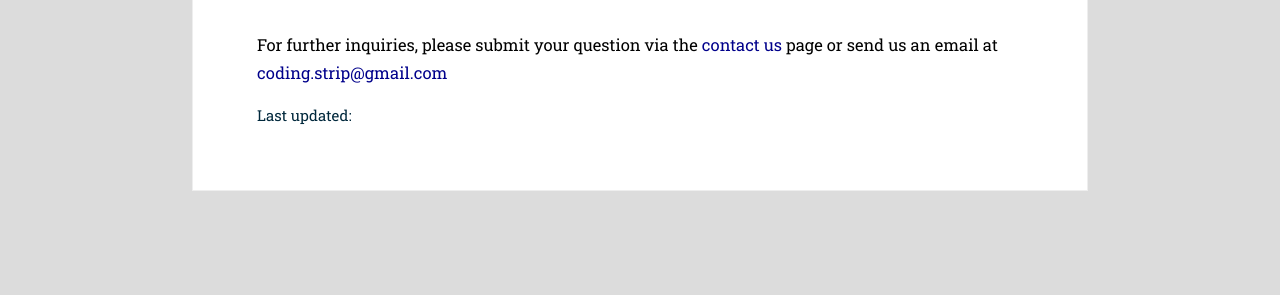
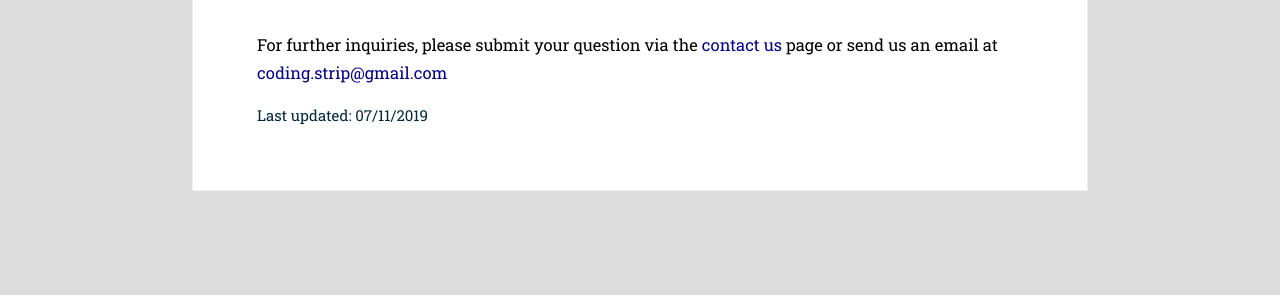
Before and after one commit to codingstrip/codingstrip.github.io, a Jekyll site: the page built from _2017_pages/faqs.html, in a window 1280 px wide. Shown: the part 515-815 px from the top of the page. Built offline with Jekyll 4.4.1, drawn with Linux system fonts in a browser that asks for light colours; some web fonts are replaced.

Commit message:
Add last_updated variable

```diff
--- a/_data/template.yml
+++ b/_data/template.yml
@@ -9,3 +9,5 @@ color:
 font:
   primary: 'Montserrat, "Helvetica Neue",Helvetica,Arial,sans-serif'
   secondary: '"Droid Serif", "Helvetica Neue", Helvetica,Arial,sans-serif'
+
+last_updated: 07/11/2019
```
